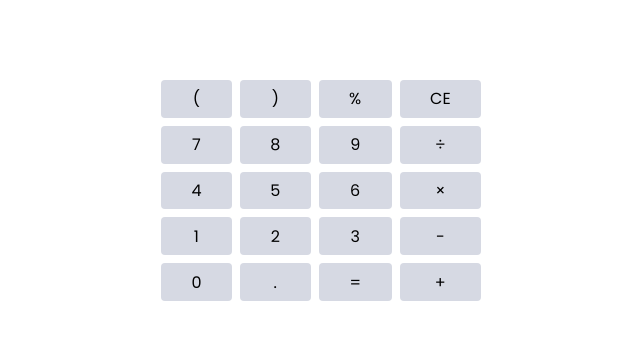
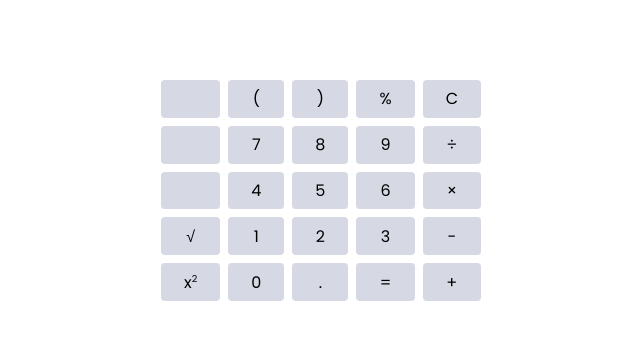
Before and after one commit to paulzoltan/calculator, a React (Create React App) app: page / in a window 1280 px wide. Shown: the top 340 px of the page, without its empty margins (319-959 px from the left). Built offline with nearby package versions, Linux system fonts and the light colour scheme.

Commit message:
basic operations

```diff
--- a/package.json
+++ b/package.json
@@ -10,6 +10,7 @@
     "@types/node": "^16.18.24",
     "@types/react": "^18.0.38",
     "@types/react-dom": "^18.0.11",
+    "mathjs": "^11.8.0",
     "react": "^18.2.0",
     "react-dom": "^18.2.0",
     "react-scripts": "5.0.1",
--- a/src/components/Calculator/Calculator.css
+++ b/src/components/Calculator/Calculator.css
@@ -2,8 +2,8 @@
   margin: 5em auto;
   width: 20em;
   display: grid;
-  grid-template-rows: repeat(4, auto);
-  grid-template-columns: repeat(4, auto);
+  grid-template-rows: repeat(5, auto);
+  grid-template-columns: repeat(5, auto);
   gap: 0.5em;
 }
 .calculator__dial__btn {
--- a/src/components/Calculator/Calculator.tsx
+++ b/src/components/Calculator/Calculator.tsx
@@ -1,29 +1,81 @@
 import './Calculator.css'
+import { useState } from 'react'
+import { evaluate } from 'mathjs'
 
 const Calculator = () => {
+  const [expression, setExpression] = useState('')
+  const skip = () => {}
+
+  const add = (str: string) => {
+    try {
+      evaluate(expression + str)
+      setExpression((e) => e + str)
+    } catch (err: unknown) {
+      if (err instanceof Error) {
+        if (
+          err.message.startsWith('Unexpected end of expression') ||
+          err.message.startsWith('Parenthesis ) expected')
+        ) {
+          setExpression((e) => e + str)
+        }
+      }
+    }
+  }
+
+  const actions: [string | JSX.Element, (...args: any[]) => void][] = [
+    ['', skip],
+    ['(', () => add('(')],
+    [')', () => add(')')],
+    ['%', skip],
+    ['C', () => setExpression('')],
+    ['', skip],
+    ['7', () => add('7')],
+    ['8', () => add('8')],
+    ['9', () => add('9')],
+    ['÷', () => add('/')],
+    ['', skip],
+    ['4', () => add('4')],
+    ['5', () => add('5')],
+    ['6', () => add('6')],
+    ['×', () => add('*')],
+    ['√', skip],
+    ['1', () => add('1')],
+    ['2', () => add('2')],
+    ['3', () => add('3')],
+    ['-', () => add('-')],
+    [
+      <>
+        x<sup>2</sup>
+      </>,
+      skip,
+    ],
+    ['0', () => add('0')],
+    ['.', skip],
+    ['=', () => console.log(evaluate(expression))],
+    ['+', () => add('+')],
+  ]
+
   return (
     <div className='calculator'>
+      {expression}
       <div className='calculator__dial'>
-        <button className='btn calculator__dial__btn'>(</button>
-        <button className='btn calculator__dial__btn'>)</button>
-        <button className='btn calculator__dial__btn'>%</button>
-        <button className='btn calculator__dial__btn'>CE</button>
-        <button className='btn calculator__dial__btn'>7</button>
-        <button className='btn calculator__dial__btn'>8</button>
-        <button className='btn calculator__dial__btn'>9</button>
-        <button className='btn calculator__dial__btn'>÷</button>
-        <button className='btn calculator__dial__btn'>4</button>
-        <button className='btn calculator__dial__btn'>5</button>
-        <button className='btn calculator__dial__btn'>6</button>
-        <button className='btn calculator__dial__btn'>×</button>
-        <button className='btn calculator__dial__btn'>1</button>
-        <button className='btn calculator__dial__btn'>2</button>
-        <button className='btn calculator__dial__btn'>3</button>
-        <button className='btn calculator__dial__btn'>-</button>
-        <button className='btn calculator__dial__btn'>0</button>
-        <button className='btn calculator__dial__btn'>.</button>
-        <button className='btn calculator__dial__btn'>=</button>
-        <button className='btn calculator__dial__btn'>+</button>
+        {actions.map(
+          (
+            [symbol, handleClick]: [
+              symbol: string | JSX.Element,
+              handleClick: (...args: any[]) => void
+            ],
+            index
+          ) => (
+            <button
+              className='btn calculator__dial__btn'
+              onClick={handleClick}
+              key={index}
+            >
+              {symbol}
+            </button>
+          )
+        )}
       </div>
     </div>
   )
--- a/src/index.css
+++ b/src/index.css
@@ -7,3 +7,8 @@ body,
   height: 100%;
   font-family: 'Poppins', sans-serif;
 }
+
+sup {
+  vertical-align: super;
+  font-size: 0.6em;
+}
```
Also changed, not shown: 1 other file (tests, documents, lock files or other folders).
